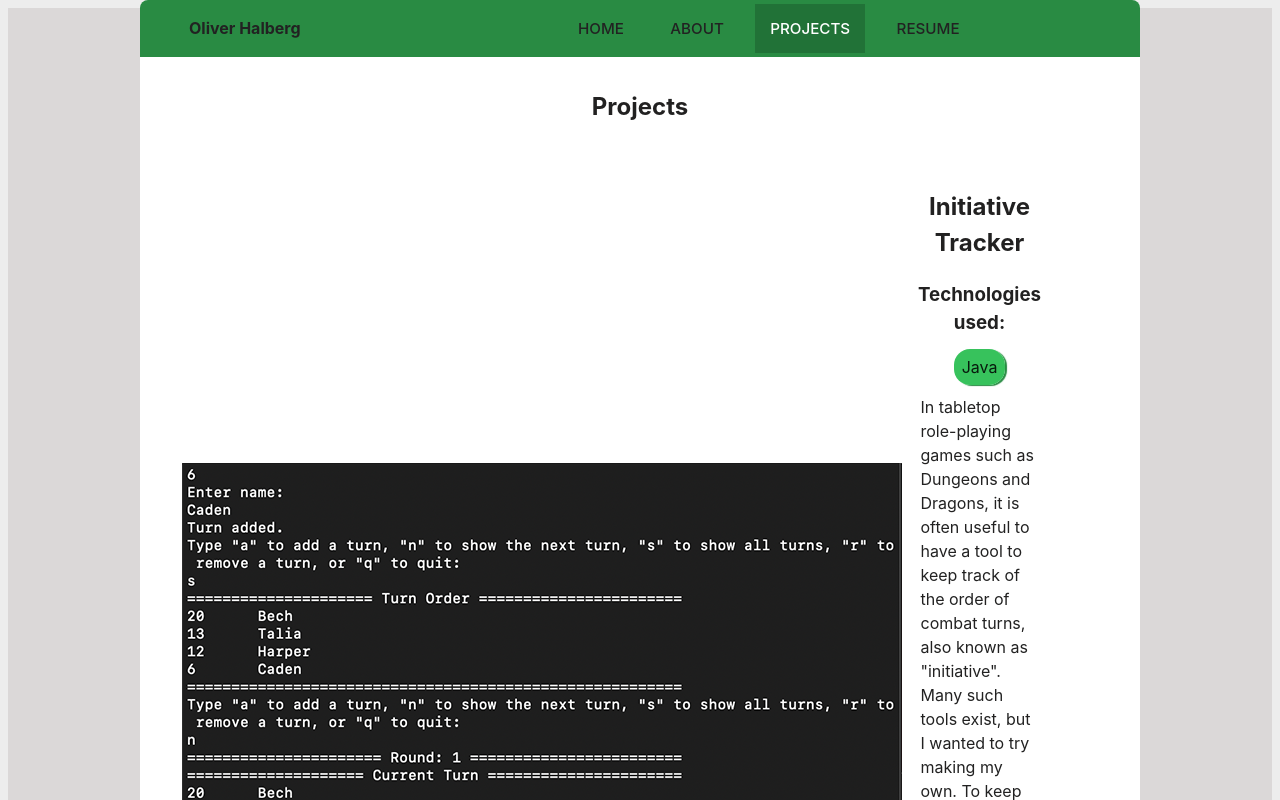
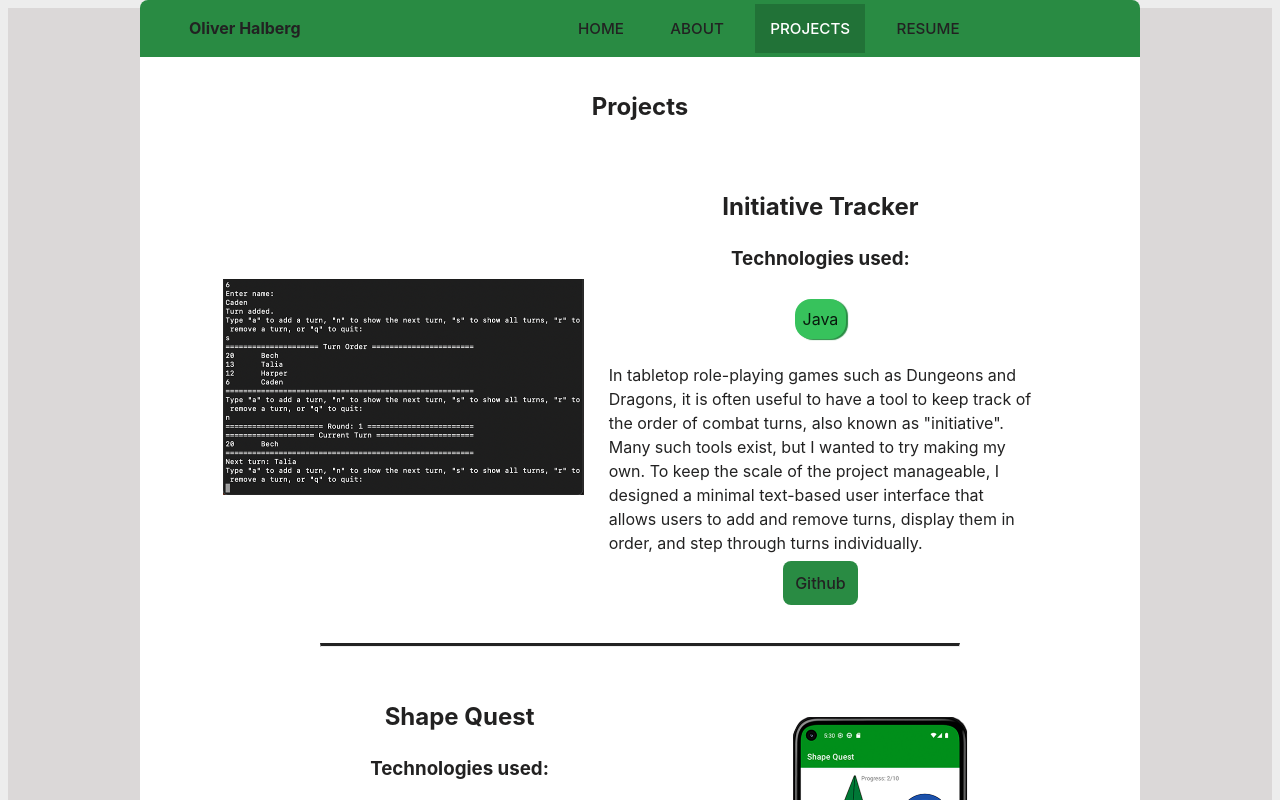
Before and after one commit to oliverhalberg/Portfolio-Site, a React (Vite) app: page /projects in a window 1280 px wide. Shown: the top 800 px of the page. Built offline with nearby package versions, Linux system fonts and the light colour scheme.

Commit message:
Styled Project images

```diff
--- a/src/components/Project.jsx
+++ b/src/components/Project.jsx
@@ -1,11 +1,13 @@
 import PropTypes from 'prop-types';
 const Project = ({ data, reverse }) => {
     return (
-        <div className='project' style={{flexDirection: reverse? 'row-reverse' : 'row'}}>
+        <div className='project' style={{ flexDirection: reverse ? 'row-reverse' : 'row' }}>
             <div className='projectText'>
                 <h2>{data.title}</h2>
                 <h3>Technologies used:</h3>
-                {data.technologies.map((tech) => <span className='projectTech' key={tech}>{tech}</span>)}
+                <div className='projectTechContainer'>
+                    {data.technologies.map((tech) => <span className='projectTech' key={tech}>{tech}</span>)}
+                </div>
                 <p className='projectDescription'>{data.description}</p>
                 {/* Include link to source code on Github, if present */}
                 {data.githubLink ? <p><a href={data.githubLink} className='externalLink'>Github</a></p> : null}
--- a/src/index.css
+++ b/src/index.css
@@ -327,15 +327,29 @@ footer {
 }
 
 .projectText {
-  flex: 60%;
+  flex: 55%;
   margin: auto;
   text-align: center;
   padding: 1em;
 }
 
 .projectImgDiv {
-  flex: 40%;
+  flex: 45%;
   margin: auto;
+}
+
+.projectImg {
+  max-width: 100%;
+  max-height: fit-content;
+}
+
+.projectTechContainer {
+  display: flex;
+  flex-wrap: wrap;
+  text-align: center;
+  margin: auto;
+  align-items: center;
+  justify-content: center;
 }
 
 .projectTech {
```
